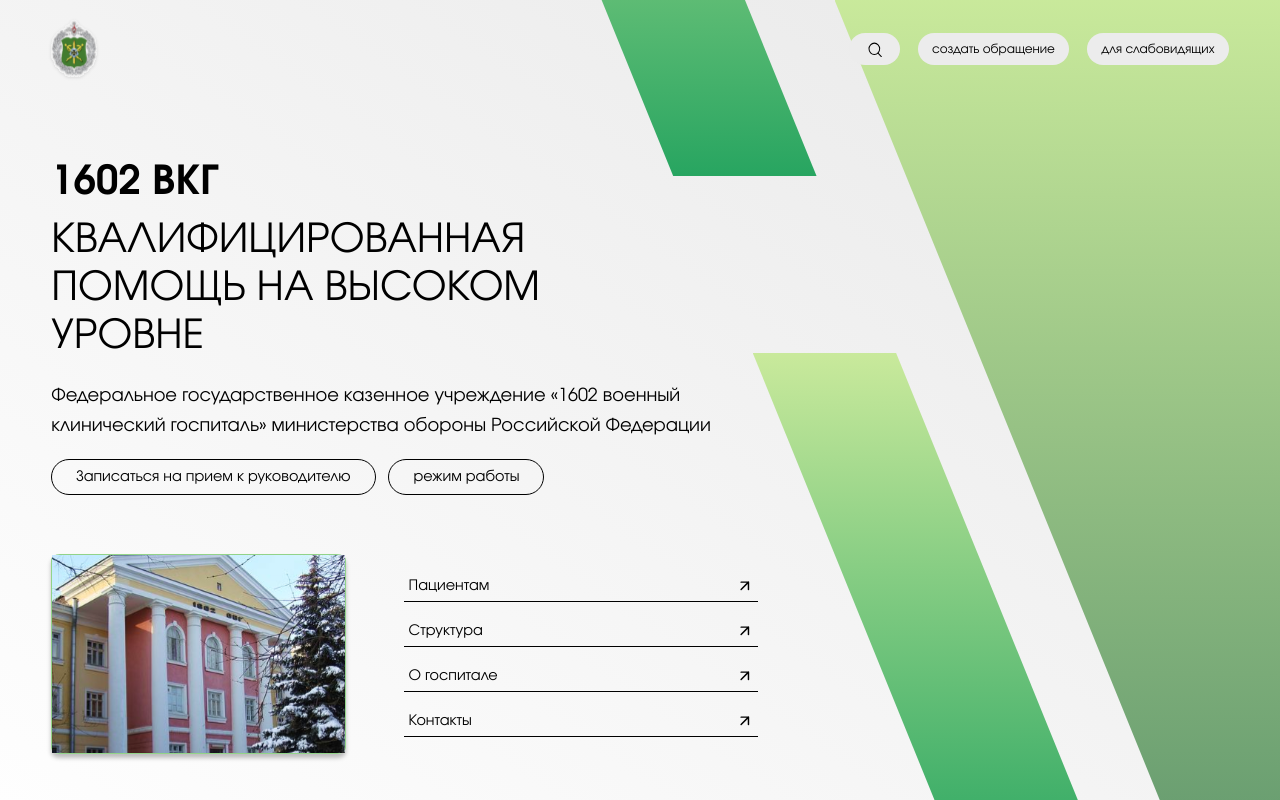
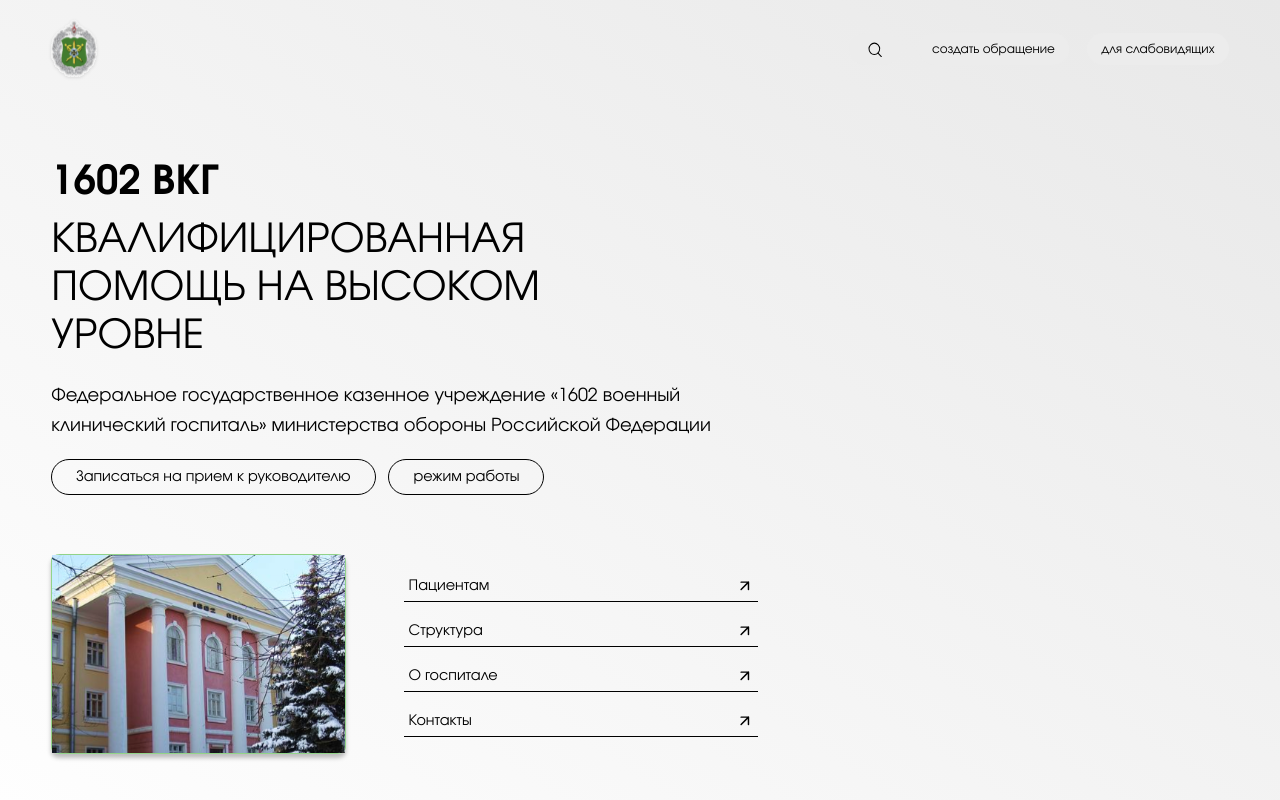
Before and after one commit to jestyrn-del/Hospital-website, a React (Vite) app: page / in a window 1280 px wide. Shown: the top 800 px of the page. Built offline with nearby package versions, Linux system fonts and the light colour scheme.

Commit message:
Home-page: remove old shapes

```diff
--- a/src/pages/Home/Home.css
+++ b/src/pages/Home/Home.css
@@ -97,81 +97,7 @@
     z-index: 0;
 }
 
-.hero-decoration-part {
-    z-index: -1;
 
-    position: absolute;
-    pointer-events: none;
-}
-
-.hero-decoration-up {
-    right: 45%;
-    top: -40%;
-
-    width: 28vw;
-    height: 60%;
-
-    background: linear-gradient(
-        180deg,
-        #C7E997 0%,
-        #1DA159 100%
-    );
-
-    clip-path: polygon(
-        40% 0,
-        0 0,
-        calc(100% - 40%) 100%,
-        100% 100%
-    );
-
-    opacity: 0.95;
-}
-
-.hero-decoration-down {
-    right: 20%;
-    bottom: 0;
-
-    width: 28vw;
-    height: 60%;
-
-    background: linear-gradient(
-        180deg,
-        #C7E997 0%,
-        #1DA159 100%
-    );
-
-    clip-path: polygon(
-        40% 0,
-        0 0,
-        calc(100% - 40%) 100%,
-        100% 100%
-    );
-
-    opacity: 0.95;
-}
-
-.hero-decoration-right {
-    top: 0;
-    right: 0;
-
-    width: 40vw;
-    height: 100%;
-
-    background: linear-gradient(
-        180deg,
-        #C7E997 0%,
-        #5A9366 100%
-    );
-
-    clip-path: polygon(
-        0 0,
-        100% 0,
-        100% 100%,
-        70% 100%
-    );
-
-    opacity: 0.95;
-}
 
 
 /* ================== */
--- a/src/pages/Home/Home.tsx
+++ b/src/pages/Home/Home.tsx
@@ -63,9 +63,7 @@ export function Home({ onAppointment, onNotification, onCreateRequest, }: HomePr
           </div>
 
           <div className='hero-decoration'>
-            <div className='hero-decoration-part hero-decoration-up'/>
-            <div className='hero-decoration-part hero-decoration-down'/>
-            <div className='hero-decoration-part hero-decoration-right'/>
+
           </div>
         </div>
       </div>
```
